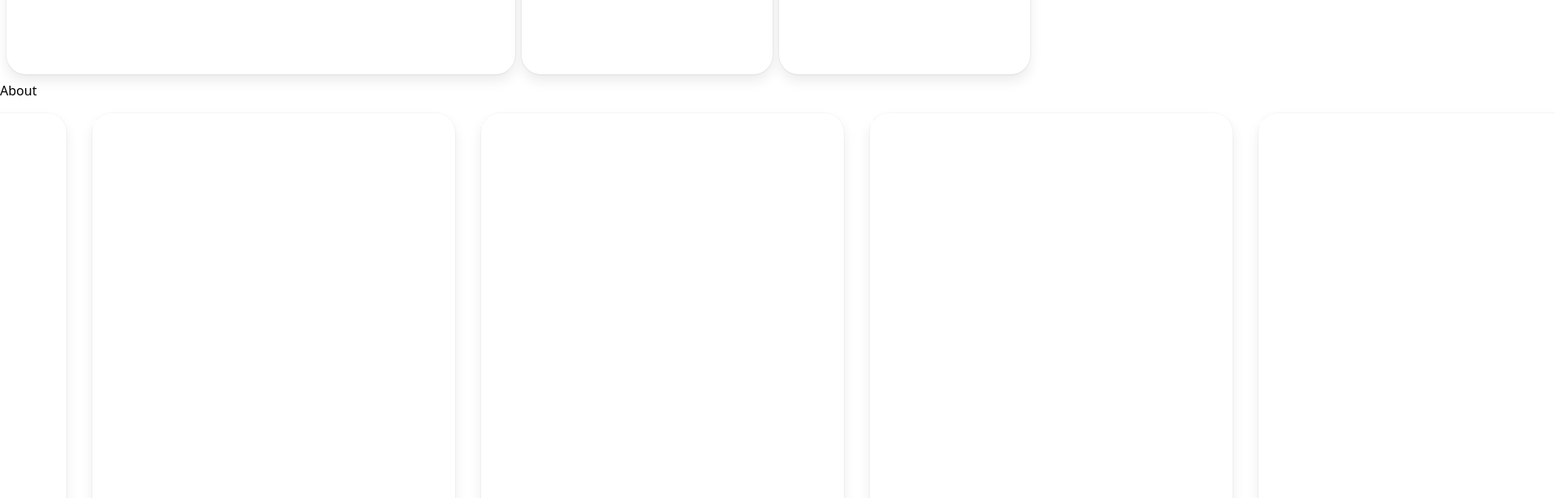
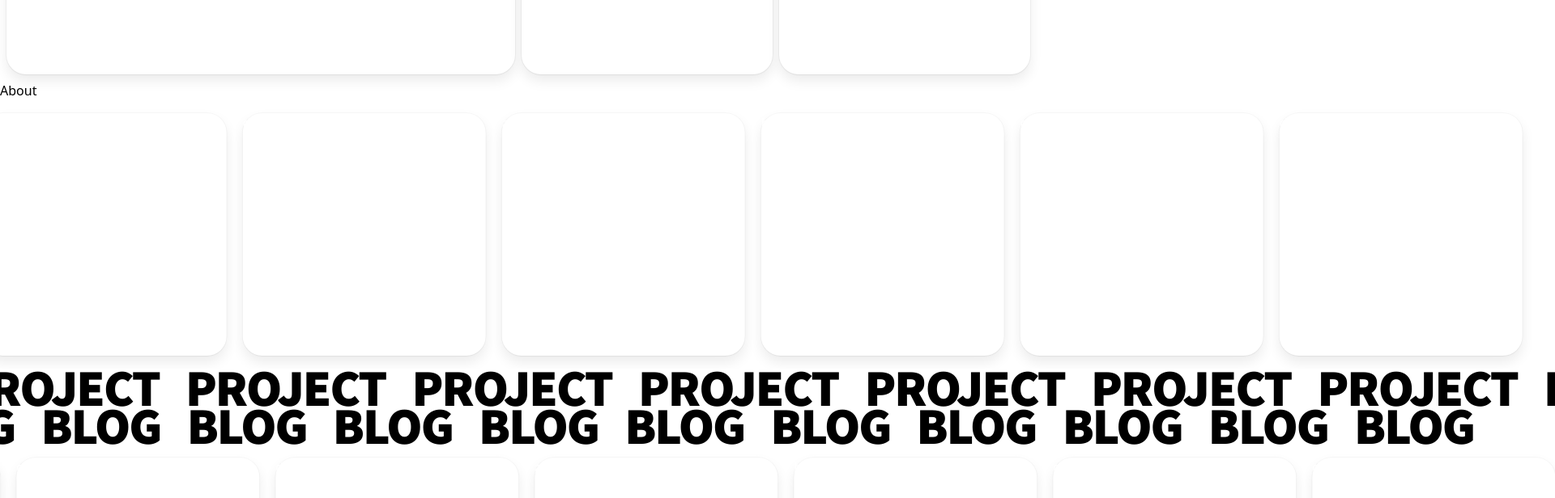
Before and after one commit to stoicperson/portfolio, a Next.js app: page / in a window 1280 px wide. Shown: the part 700-1316 px from the top of the page at 81% size, 1920 px wide, since content can reach past the window. Built offline with nearby package versions, Linux system fonts and the light colour scheme.

Commit message:
Update carousel.scss

```diff
--- a/components/carousel/index.module.scss
+++ b/components/carousel/index.module.scss
@@ -5,17 +5,17 @@
 .item_wrapper {
   overflow: hidden;
   display: flex;
-  width: calc(30rem * 8);
+  width: calc(max(11rem, 25vw) * 8);
   flex-wrap: nowrap;
   flex-direction: row;
   padding: 1rem 0;
   & > div {
-    width: 30rem;
-    aspect-ratio: 3 / 4;
+    width: max(11rem, 25vw);
+    aspect-ratio: 1 / 1;
     color: #fff;
     box-shadow: 0 8px 16px rgb(0 0 0 / 8%), 0 1px 2px rgb(0 0 0 / 4%),
       0 0 0 1px rgb(0 0 0 / 3%);
-    margin-right: 2rem;
+    margin-right: 0.8%;
     background-color: white;
     border-radius: 1.5em;
   }
```
